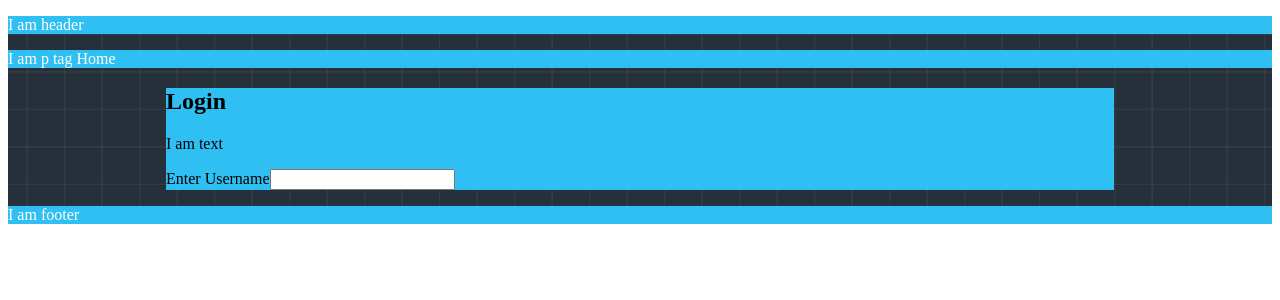
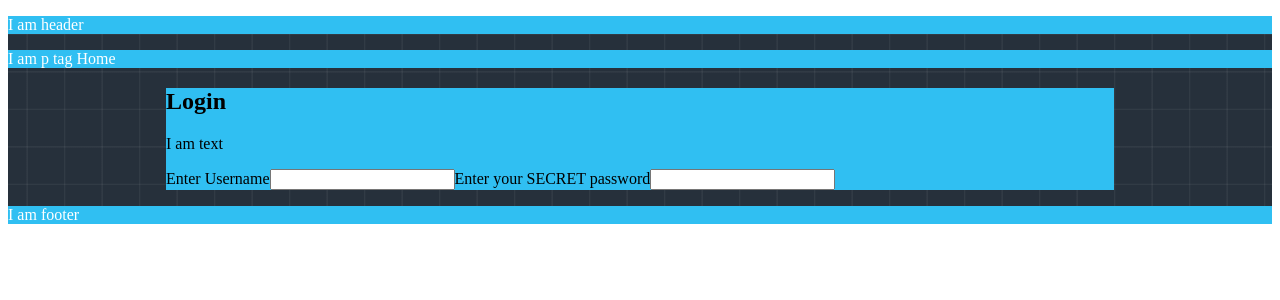
Before and after one commit to CD-Mackay/Foto-Album, a React app: page / in a window 1280 px wide. Shown: the top 300 px of the page. Built offline with nearby package versions, Linux system fonts and the light colour scheme.

Commit message:
add password component

```diff
--- a/src/components/templates/Logsign/LogSign.js
+++ b/src/components/templates/Logsign/LogSign.js
@@ -15,6 +15,8 @@ export default function LogSign(props) {
         <form>
           <Label message={"Enter Username"} labelFor={"username"} />
           <InputField name={"username"} type={"text"} />
+          <Label message={"Enter your SECRET password"} labelForm={"password"} />
+          <InputField name={"password"} type={"password"} />
         </form>
       </div>
     </StyledLogSign>
```
